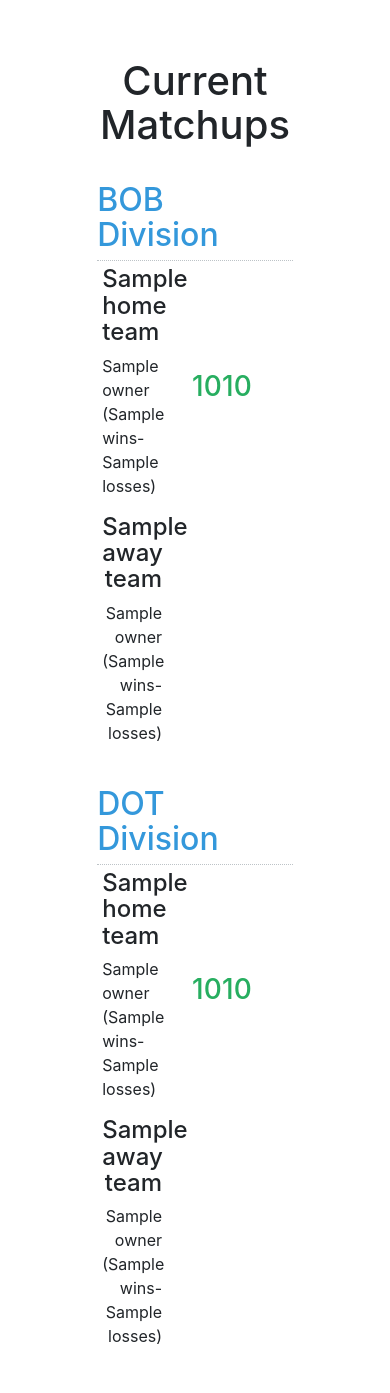
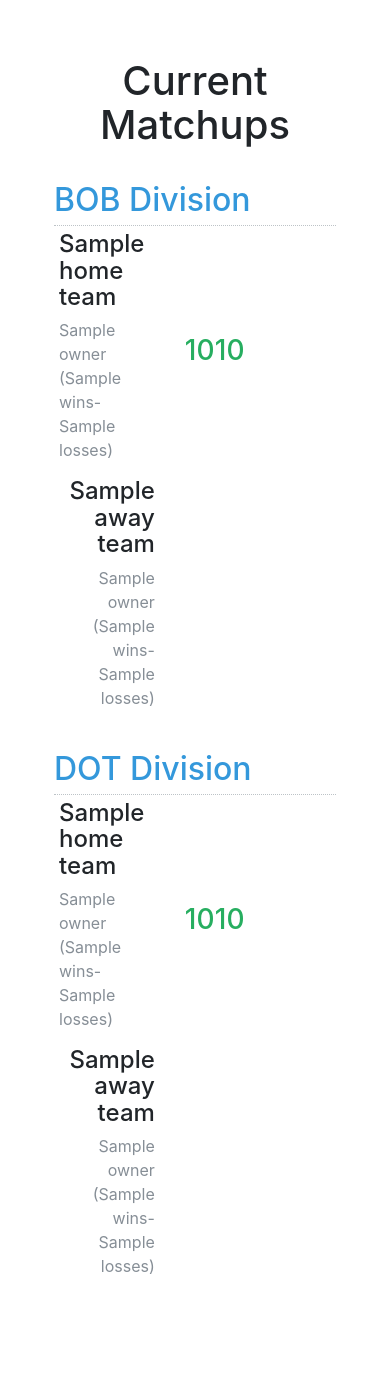
Before and after one commit to zwernberg/schumacherFootball, a Flask app: template templates/matchups.html in a window 390 px wide. After the commit the page ends 1274 px from the top, so only its background shows below. Run offline with Flask 2, Linux system fonts and the light colour scheme; the template is opened without the code that fills it: most values are stand-ins (such as "Sample title", 1, 10 or a date in 2020); some libraries are stand-ins or nearby versions.

Commit message:
trying to fix mobile

```diff
--- a/templates/base.html
+++ b/templates/base.html
@@ -7,7 +7,7 @@
     <link rel="stylesheet" href="https://maxcdn.bootstrapcdn.com/bootstrap/4.0.0-beta/css/bootstrap.min.css" integrity="sha384-/Y6pD6FV/Vv2HJnA6t+vslU6fwYXjCFtcEpHbNJ0lyAFsXTsjBbfaDjzALeQsN6M" crossorigin="anonymous">
 
     <style type="text/css">
-      .container {
+      .container-fluid {
         max-width: 80%;
       }
       h1 {
@@ -41,7 +41,7 @@
   </head>
 
   <body>
-    <div class="container">
+    <div class="container-fluid">
       <br>
       {% block content %}{% endblock %}
       <br>
--- a/templates/matchups.html
+++ b/templates/matchups.html
@@ -2,14 +2,14 @@
 {% block content %}
       <h1>Current Matchups</h1>
 
-      <div class="container division">
+      <div class="division">
         <h2>BOB Division</h2>
         {% for matchup in bob_scoreboard %}
         <div class="matchup">
           <div class="row align-items-center">
             <div class="col-5">
               <h4>{{matchup.home_team.team_name}}</h4>
-              <p>{{matchup.home_team.owner}} ({{matchup.home_team.wins}}-{{matchup.home_team.losses}})</p>
+              <p class="text-muted">{{matchup.home_team.owner}} ({{matchup.home_team.wins}}-{{matchup.home_team.losses}})</p>
             </div>
             <div class="col-1">
               <h3 class="score">{{matchup.home_score}}</h3>
@@ -19,21 +19,21 @@
             </div>
             <div class="col-5 away-column">
               <h4>{{matchup.away_team.team_name}}</h4>
-              <p>{{matchup.away_team.owner}} ({{matchup.away_team.wins}}-{{matchup.away_team.losses}})</p>
+              <p class="text-muted">{{matchup.away_team.owner}} ({{matchup.away_team.wins}}-{{matchup.away_team.losses}})</p>
             </div>
           </div>
         </div>
         {% endfor %}
       </div>
 
-      <div class="container division">
+      <div class="division">
         <h2>DOT Division</h2>
         {% for matchup in dot_scoreboard %}
         <div class="matchup">
           <div class="row align-items-center">
             <div class="col-5">
               <h4>{{matchup.home_team.team_name}}</h4>
-              <p>{{matchup.home_team.owner}} ({{matchup.home_team.wins}}-{{matchup.home_team.losses}})</p>
+              <p class="text-muted">{{matchup.home_team.owner}} ({{matchup.home_team.wins}}-{{matchup.home_team.losses}})</p>
             </div>
             <div class="col-1">
               <h3 class="score">{{matchup.home_score}}</h3>
@@ -43,7 +43,7 @@
             </div>
             <div class="col-5 away-column">
               <h4>{{matchup.away_team.team_name}}</h4>
-              <p>{{matchup.away_team.owner}} ({{matchup.away_team.wins}}-{{matchup.away_team.losses}})</p>
+              <p class="text-muted">{{matchup.away_team.owner}} ({{matchup.away_team.wins}}-{{matchup.away_team.losses}})</p>
             </div>
           </div>
         </div>
```
